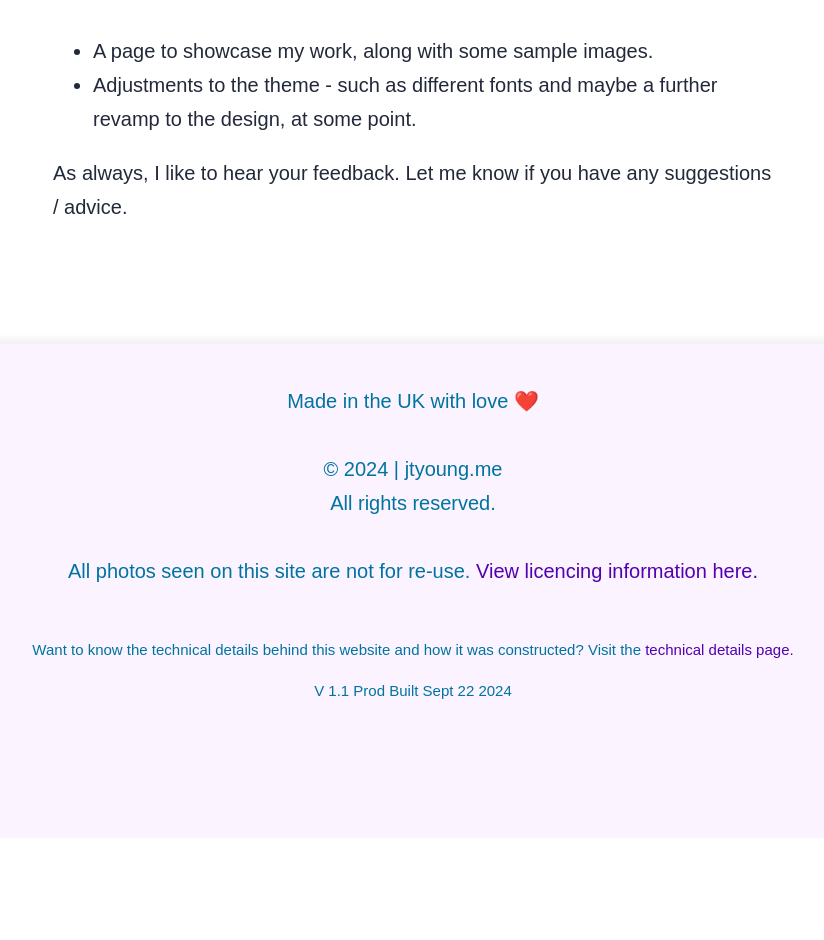
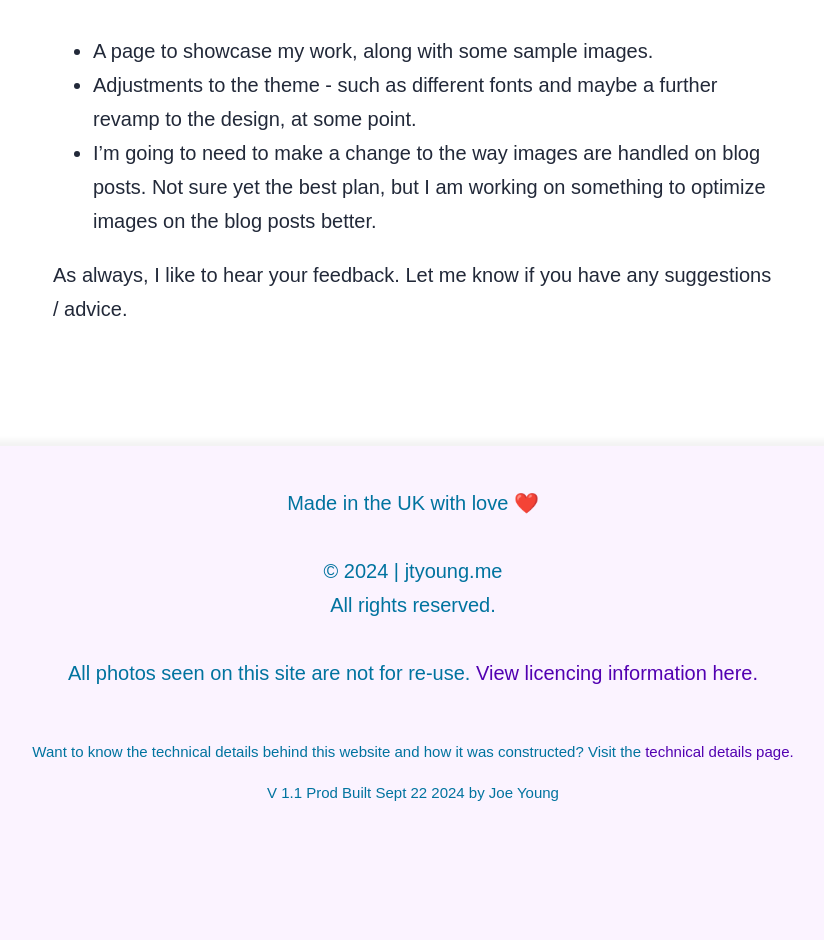
Before and after one commit to GameTours/jtyoung-me, an Astro site: page /blog/version11-clog in a window 1280 px wide. Shown: the part 1280-2220 px from the top of the page, without its empty margins (227-1051 px from the left). Before the commit the page ends 2118 px from the top, so only its background shows below. Built offline with nearby package versions, Linux system fonts and the light colour scheme; Astro itself is replaced by a stand-in of ours.

Commit message:
Release version 1.1
This will be the final version for release v1.1 - see the changelog for full details of this release and what it includes. The changelog is located in the blog site.

```diff
--- a/src/components/Footer.astro
+++ b/src/components/Footer.astro
@@ -10,7 +10,7 @@ const today = new Date();
 
 	<p class="smallfootertext">Want to know the technical details behind this website and how it was constructed? Visit the <a href="/construction">technical details page.</a></p>
 
-	<p class="smallfootertext">V 1.1 Prod Built Sept 22 2024</p>
+	<p class="smallfootertext">V 1.1 Prod Built Sept 22 2024 by Joe Young</p>
 
 </footer>
 <style>
--- a/src/content/blog/version11-clog.md
+++ b/src/content/blog/version11-clog.md
@@ -1,7 +1,7 @@
 ---
 title: 'Release version 1.1'
 description: 'Changelog for website release version 1.1.'
-pubDate: 'Sept 20 2024'
+pubDate: 'Sept 22 2024'
 heroImage: '/img/blog/v1.1changeloghero.png'
 ---
 
@@ -17,5 +17,6 @@ Looking torwards the future, I am looking at adding some features including:
 
 - A page to showcase my work, along with some sample images.
 - Adjustments to the theme - such as different fonts and maybe a further revamp to the design, at some point.
+- I'm going to need to make a change to the way images are handled on blog posts. Not sure yet the best plan, but I am working on something to optimize images on the blog posts better.
 
 As always, I like to hear your feedback. Let me know if you have any suggestions / advice.
```
